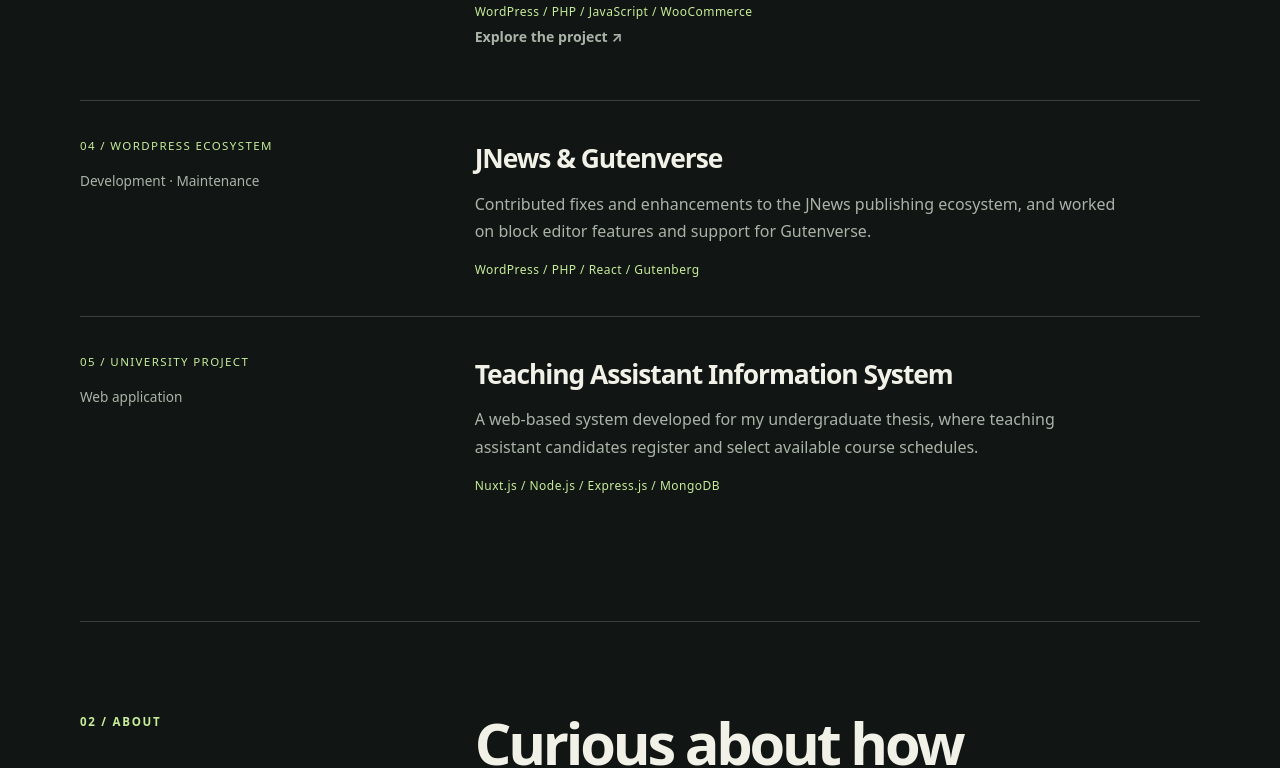
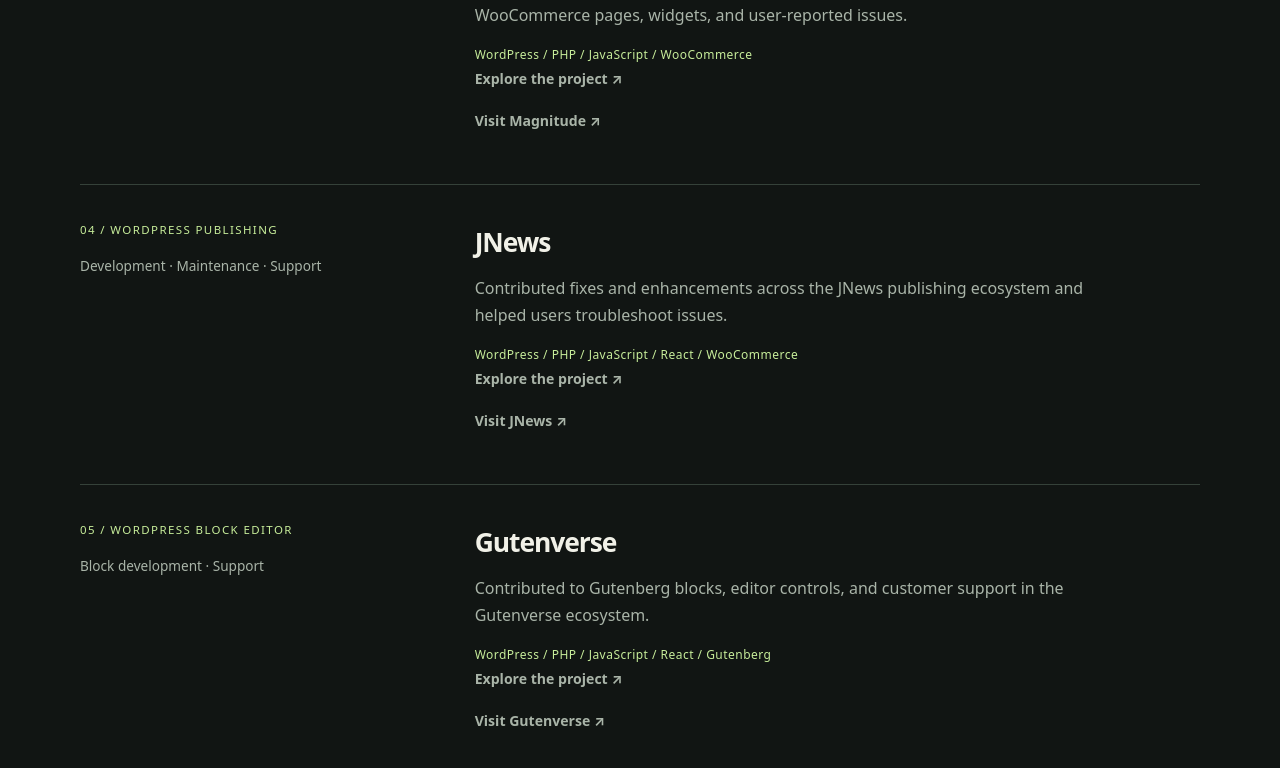
Before and after one commit to FauzanEdris/FauzanEdris.github.io, a Nuxt app: page / in a window 1280 px wide. Shown: the part 1832-2600 px from the top of the page. Built offline with nearby package versions, Linux system fonts and the light colour scheme.

Commit message:
Add JNews and Gutenverse project details

```diff
--- a/app/data/projects.js
+++ b/app/data/projects.js
@@ -13,6 +13,7 @@ export const projects = [
       'Published updates and helped users troubleshoot issues through support forums and email.',
     ],
     links: [
+      { label: 'Visit Jeg Kit', url: 'https://jegkit.com/' },
       { label: 'View the plugin', url: 'https://wordpress.org/plugins/jeg-elementor-kit/' },
       { label: 'WordPress.org activity at Jegstudio', url: 'https://profiles.wordpress.org/fauzanjegstudio/' },
     ],
@@ -21,6 +22,7 @@ export const projects = [
     category: 'WORDPRESS PRODUCT', role: 'Development · Maintenance · Support', title: 'Profecient', slug: 'profecient',
     description: 'Led development and maintenance across the theme and its plugins, working on theme-builder interfaces, integrations, compatibility, and user support.',
     technologies: ['WordPress', 'PHP', 'React', 'Elementor'],
+    links: [{ label: 'Visit Profecient', url: 'https://profecient.jegtheme.com/' }],
     overview: 'At Jegstudio, I led the ongoing development and maintenance of Profecient across its theme and supporting plugins, alongside user support.',
     contributions: [
       'Built and connected theme-builder dashboard interfaces, including builder conditions and navigation.',
@@ -32,6 +34,7 @@ export const projects = [
     category: 'WORDPRESS THEME', role: 'Development · Maintenance · Support', title: 'Magnitude', slug: 'magnitude',
     description: 'Led development and maintenance, working on demo retrieval and import flows, WooCommerce pages, widgets, and user-reported issues.',
     technologies: ['WordPress', 'PHP', 'JavaScript', 'WooCommerce'],
+    links: [{ label: 'Visit Magnitude', url: 'https://magnitude.jegtheme.com/' }],
     overview: 'At Jegstudio, I led the development and maintenance of Magnitude, working on theme features, compatibility, and support.',
     contributions: [
       'Implemented an API for retrieving demos and worked on demo import and WordPress compatibility.',
@@ -41,9 +44,30 @@ export const projects = [
     ],
   },
   {
-    category: 'WORDPRESS ECOSYSTEM', role: 'Development · Maintenance', title: 'JNews & Gutenverse',
-    description: 'Contributed fixes and enhancements to the JNews publishing ecosystem, and worked on block editor features and support for Gutenverse.',
-    technologies: ['WordPress', 'PHP', 'React', 'Gutenberg'],
+    category: 'WORDPRESS PUBLISHING', role: 'Development · Maintenance · Support', title: 'JNews', slug: 'jnews',
+    description: 'Contributed fixes and enhancements across the JNews publishing ecosystem and helped users troubleshoot issues.',
+    technologies: ['WordPress', 'PHP', 'JavaScript', 'React', 'WooCommerce'],
+    overview: 'JNews is a WordPress publishing ecosystem for news, blog, and magazine websites. At Jegstudio, I contributed development, maintenance, and user support.',
+    contributions: [
+      'Worked on translation and pricing compatibility for paywall features.',
+      'Addressed frontend submission security and contributed to podcast and weather features.',
+      'Investigated frontend, editor, and third-party plugin conflicts, and supported users through forums and email.',
+    ],
+    links: [{ label: 'Visit JNews', url: 'https://jnews.io/' }],
+  },
+  {
+    category: 'WORDPRESS BLOCK EDITOR', role: 'Block development · Support', title: 'Gutenverse', slug: 'gutenverse',
+    description: 'Contributed to Gutenberg blocks, editor controls, and customer support in the Gutenverse ecosystem.',
+    technologies: ['WordPress', 'PHP', 'JavaScript', 'React', 'Gutenberg'],
+    overview: 'Gutenverse provides blocks and tools for the WordPress block editor. I contributed to account-related blocks and other parts of the Gutenverse ecosystem at Jegstudio.',
+    contributions: [
+      'Worked on login, registration, and password recovery blocks, including validation, responsive styling, and editor controls.',
+      'Worked on cache-aware account rendering and loading states.',
+      'Contributed to a post autoload block and API, login prompts, and fixes to navigation and styling in Gutenverse News.',
+      'Addressed product search result limits and editor styling in Gutenverse Ecommerce Blocks.',
+    ],
+    note: 'Some contributions were made on development branches; their release status has not been confirmed.',
+    links: [{ label: 'Visit Gutenverse', url: 'https://gutenverse.com/' }],
   },
   {
     category: 'UNIVERSITY PROJECT', role: 'Web application', title: 'Teaching Assistant Information System',
--- a/app/pages/projects/[slug].vue
+++ b/app/pages/projects/[slug].vue
@@ -33,7 +33,7 @@ useHead({ link: [{ rel: 'canonical', href: canonical }] })
       <p class="detail-lead">{{ project.overview }}</p>
       <div class="detail-grid">
         <div><div class="section-label">Role</div><p>{{ project.role }}</p><div class="section-label">Technologies</div><p>{{ project.technologies.join(' / ') }}</p></div>
-        <section aria-labelledby="contributions"><h2 id="contributions">My contributions</h2><ul><li v-for="item in project.contributions" :key="item">{{ item }}</li></ul><p class="detail-note">This was a team product. These examples describe my contributions.</p><p v-if="project.links?.length"><template v-for="link in project.links" :key="link.url"><a class="text-link detail-external" :href="link.url">{{ link.label }} ↗</a></template></p></section>
+        <section aria-labelledby="contributions"><h2 id="contributions">My contributions</h2><ul><li v-for="item in project.contributions" :key="item">{{ item }}</li></ul><p class="detail-note">This was a team product. These examples describe my contributions.</p><p v-if="project.note" class="detail-note">{{ project.note }}</p><p v-if="project.links?.length"><template v-for="link in project.links" :key="link.url"><a class="text-link detail-external" :href="link.url">{{ link.label }} ↗</a></template></p></section>
       </div>
       <NuxtLink class="text-link" to="/#work">← Back to selected work</NuxtLink>
     </main>
```
Also changed, not shown: 1 other file (tests, documents, lock files or other folders).
